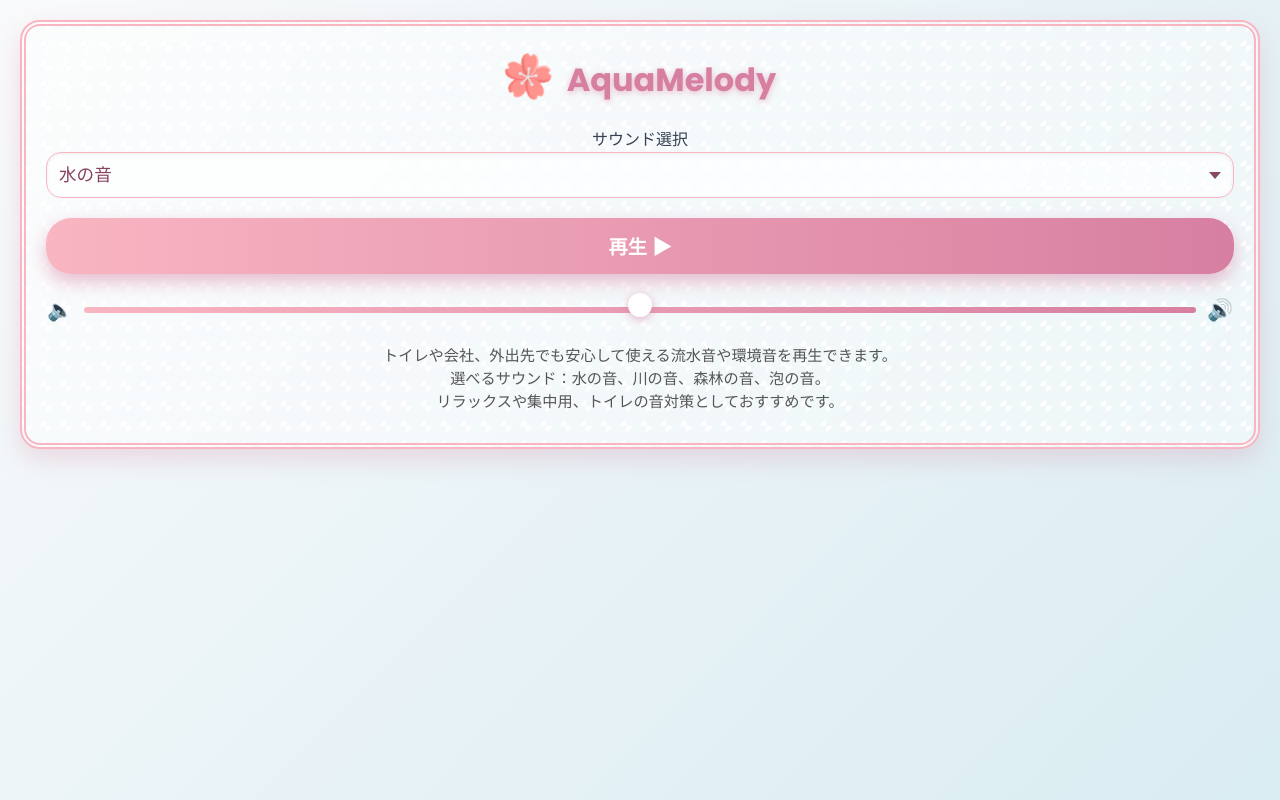
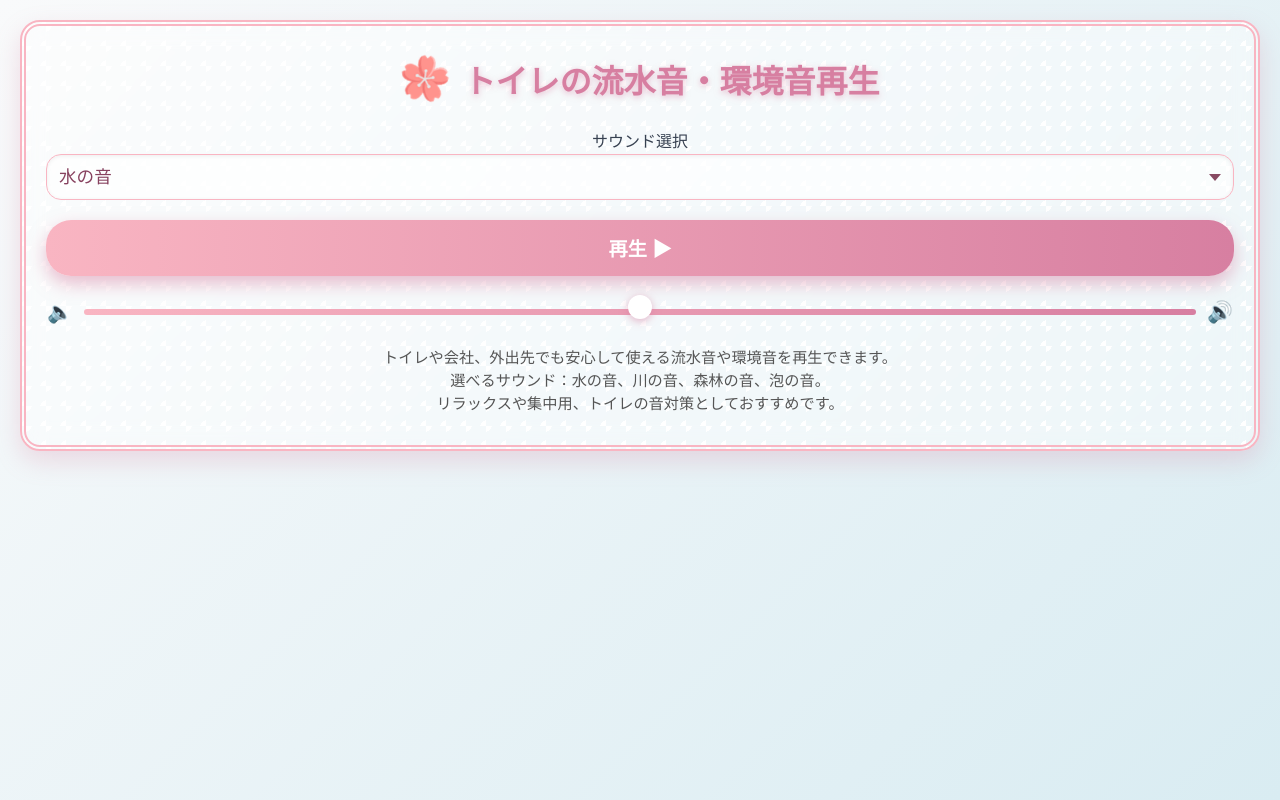
Before and after one commit to Makoto-testm/makoto-testm.github.io, a plain HTML site: page index.html in a window 1280 px wide. Drawn offline with Linux system fonts and the light colour scheme; a web font is replaced by a local one.

Commit message:
Update index.html

```diff
--- a/index.html
+++ b/index.html
@@ -149,7 +149,7 @@
 <div class="container" role="main" aria-label="AquaMelody">
   <h1>
     <img src="sakura2.png" alt="トイレの流水音・環境音再生用">
-    AquaMelody
+    トイレの流水音・環境音再生
   </h1>
 
   <label for="soundSelector" class="visually-hidden">サウンド選択</label>
```
